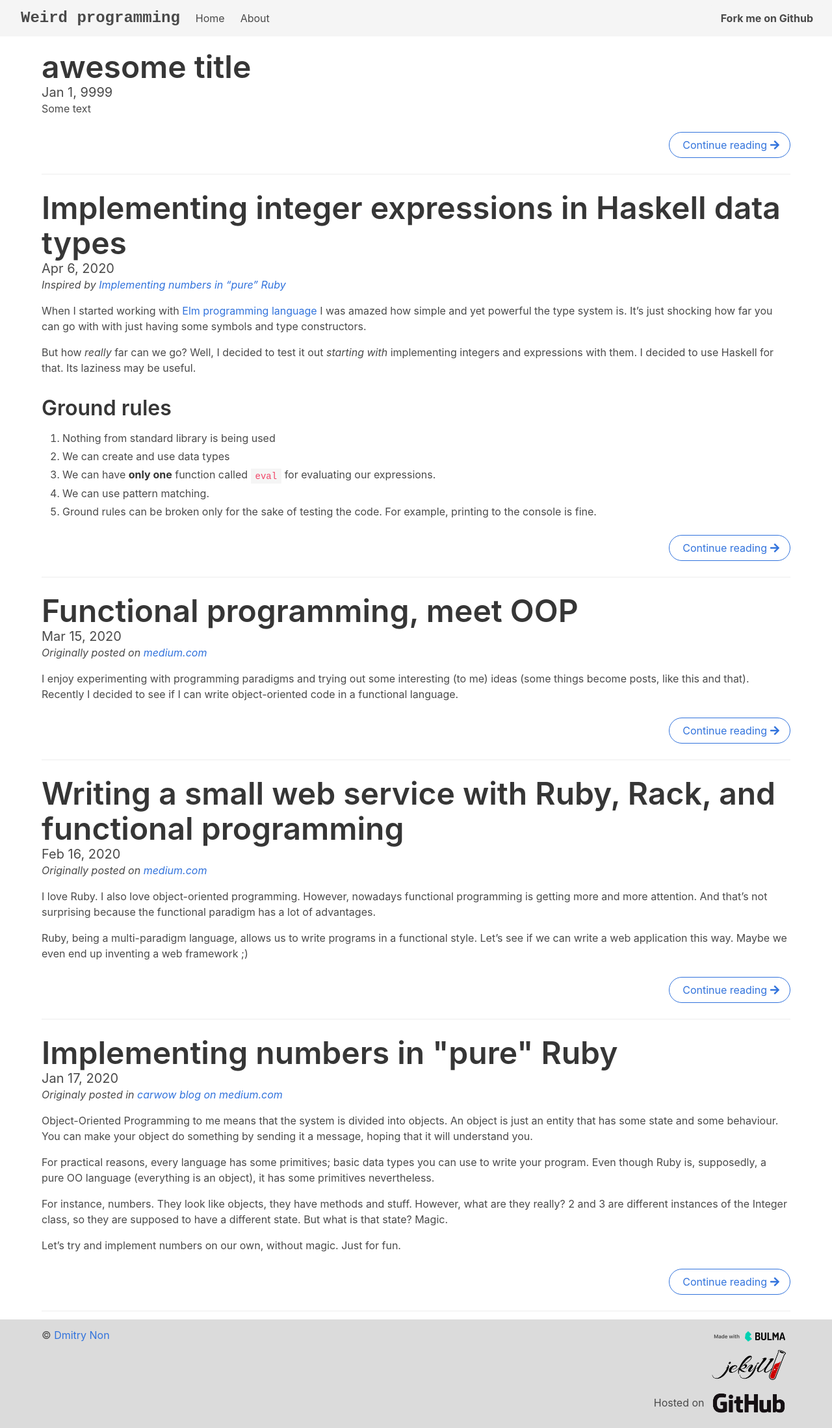
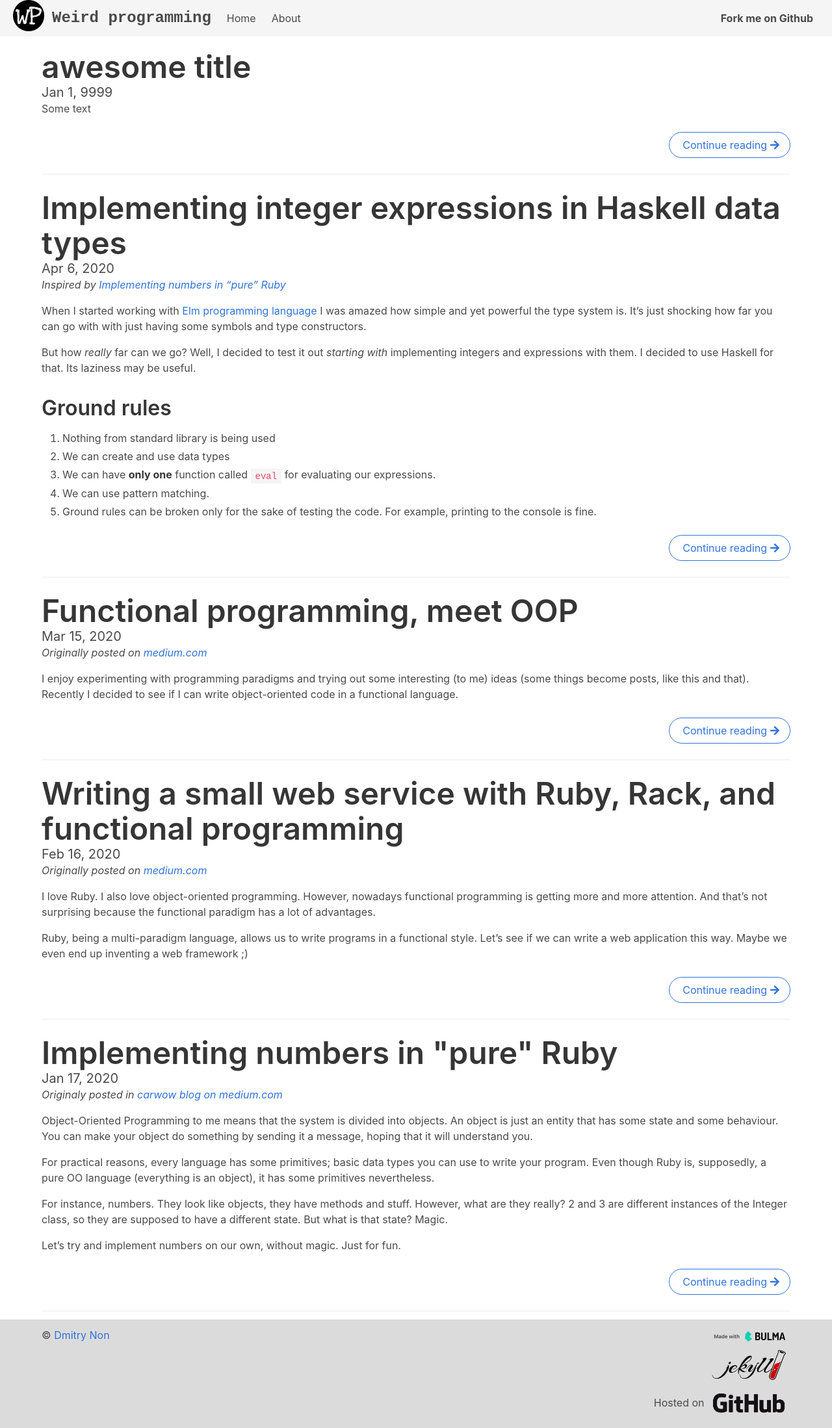
Before and after one commit to Nondv/weird-programming.dev, a Jekyll site: the page built from index.html, in a window 1280 px wide. Shown: the whole page at 65% size. Built offline with Jekyll 4.4.1, drawn with Linux system fonts in a browser that asks for light colours; nearby versions of some CDN libraries.

Commit message:
add logo icon

```diff
--- a/_includes/navbar.html
+++ b/_includes/navbar.html
@@ -1,6 +1,11 @@
 <nav id='navbar' class="navbar is-light" role="navigation" aria-label="main navigation">
   <div class="navbar-brand">
-    <a class="navbar-item has-margin-left-5" href="/">
+    <a class="" href="/">
+      <figure class="image is-48x48 is-rounded has-margin-left-5">
+        <img src="/img/icon-black.png" alt="Weird programming" />
+      </figure>
+    </a>
+    <a class="navbar-item " href="/">
       <strong class="is-family-code is-size-4">Weird programming</strong>
     </a>
   </div>
```
Also changed, not shown: img/icon-black.png (added), img/icon.png (added).
